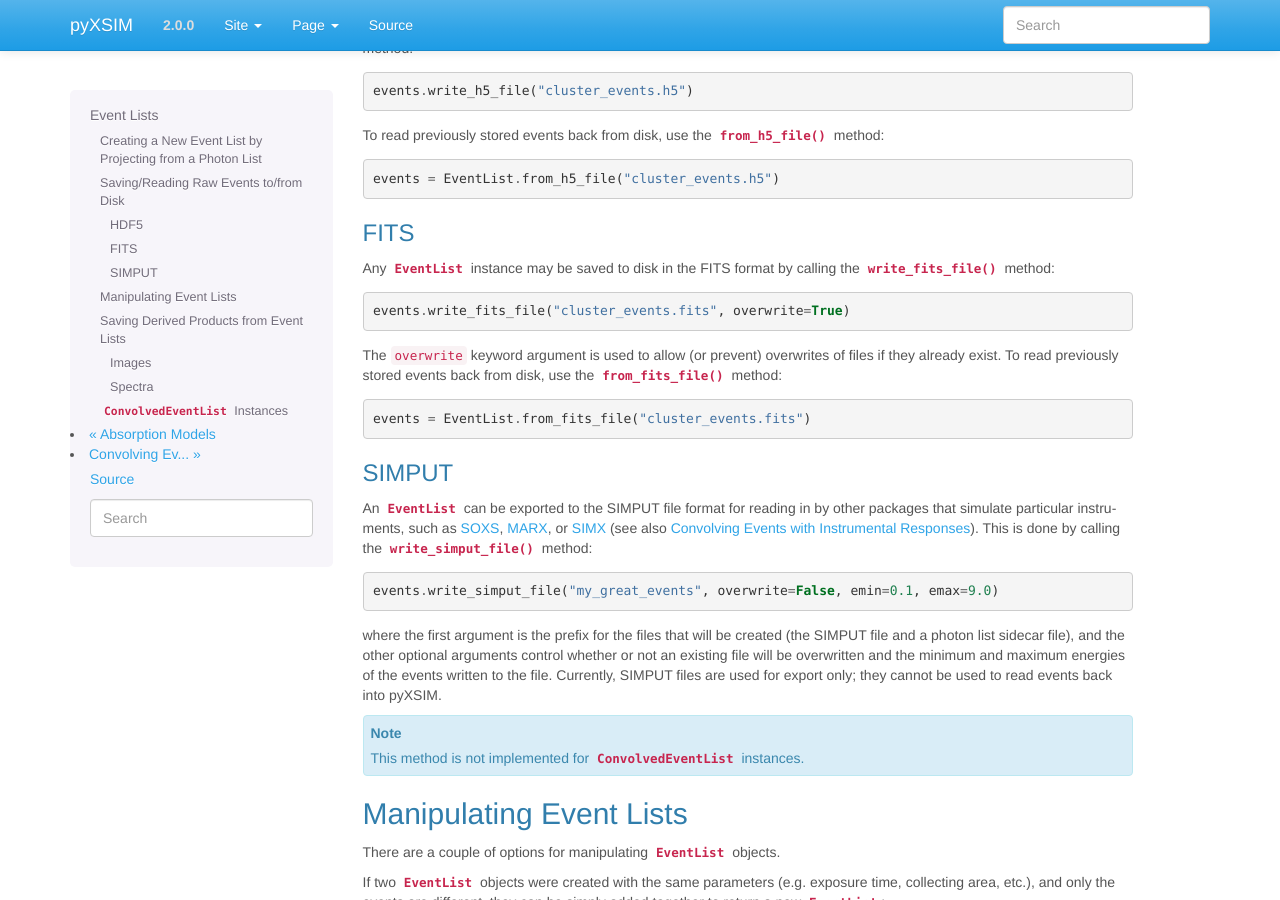
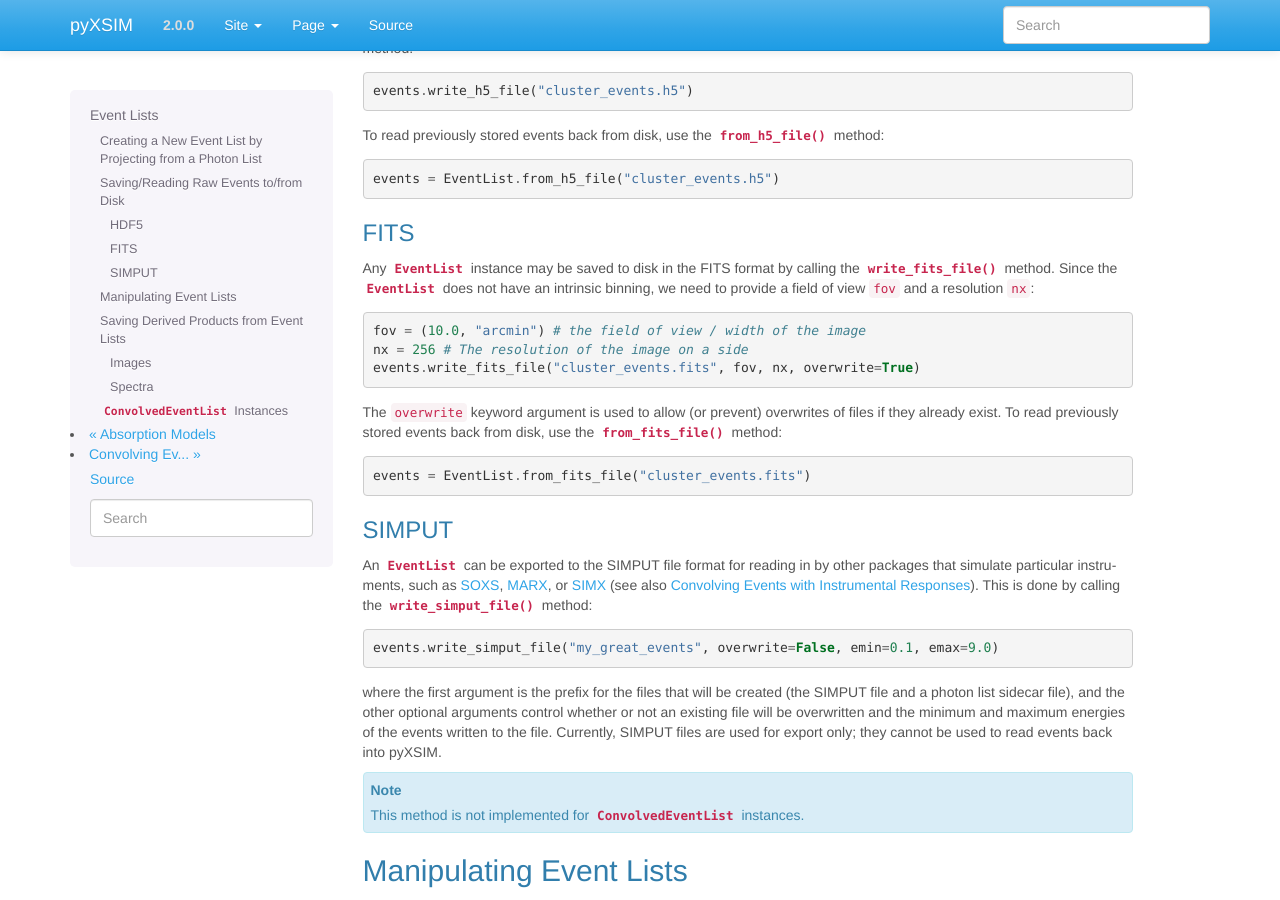
Before and after one commit to jzuhone/pyxsim, a Sphinx documentation site: the page built from doc/source/event_lists.rst, in a window 1280 px wide and 900 px high, scrolled down 1561 px. Built offline with Sphinx 7.4.7, drawn with Linux system fonts in a browser that asks for light colours.

Commit message:
docstring

```diff
--- a/doc/source/event_lists.rst
+++ b/doc/source/event_lists.rst
@@ -114,11 +114,15 @@ FITS
 
 Any :class:`~pyxsim.event_list.EventList` instance may be saved to disk in the
 FITS format by calling the :meth:`~pyxsim.event_list.EventList.write_fits_file`
-method:
+method. Since the :class:`~pyxsim.event_list.EventList` does not have an
+intrinsic binning, we need to provide a field of view ``fov`` and a resolution
+``nx``:
 
 .. code-block:: python
 
-    events.write_fits_file("cluster_events.fits", overwrite=True)
+    fov = (10.0, "arcmin") # the field of view / width of the image
+    nx = 256 # The resolution of the image on a side
+    events.write_fits_file("cluster_events.fits", fov, nx, overwrite=True)
 
 The ``overwrite`` keyword argument is used to allow (or prevent) overwrites of
 files if they already exist. To read previously stored events back from disk,
```
